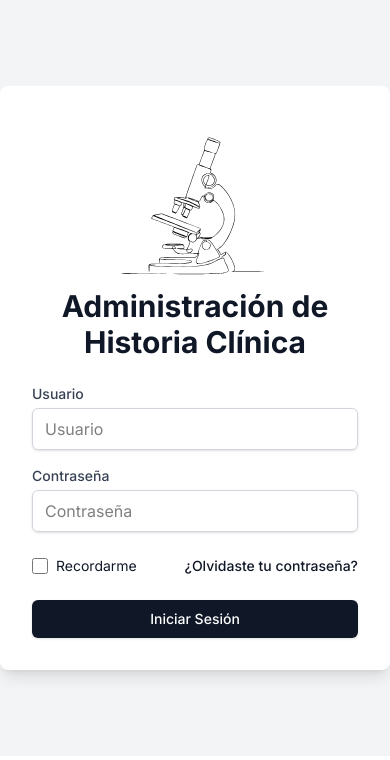
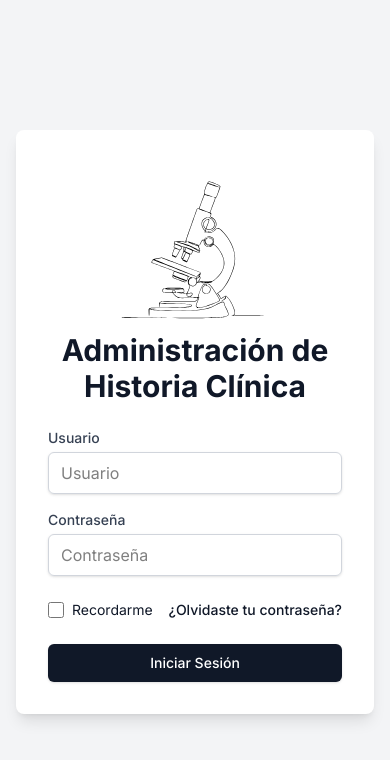
Before and after one commit to Piccolifranco/laboratory-administration, a Next.js app: page / in a window 390 px wide. Shown: the top 760 px of the page. Built offline with nearby package versions, Linux system fonts and the light colour scheme; no server answers.

Commit message:
fix(responsive): login uses min-h-screen + horizontal padding (top bar removed earlier)

```diff
--- a/src/app/page.tsx
+++ b/src/app/page.tsx
@@ -37,7 +37,7 @@
   };
 
   return (
-    <div className="h-[calc(100vh-88px)] bg-surface-sunken flex flex-col justify-center items-center">
+    <div className="min-h-screen bg-surface-sunken flex flex-col justify-center items-center px-4">
       <div className="w-full max-w-lg bg-surface shadow-lg rounded-lg p-8">
         <div className="w-[100%] justify-center flex">
           <Image
```
